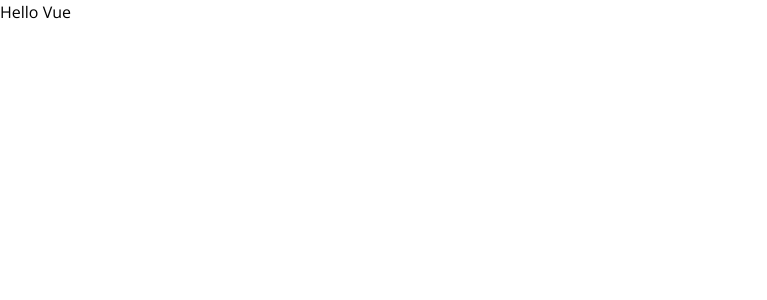
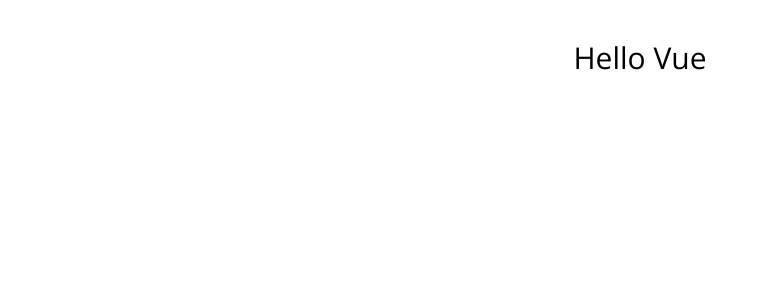
Before and after one commit to Jaz79Tico23/job-search, a Vue app: page / in a window 1280 px wide. Shown: the top 300 px of the page, without its empty margins (0-767 px from the left). Built offline with nearby package versions, Linux system fonts and the light colour scheme.

Commit message:
installed and tested tailwindcss intellisense

```diff
--- a/src/App.vue
+++ b/src/App.vue
@@ -1,5 +1,5 @@
 <template>
-  <h1>Hello Vue</h1>
+  <h1 class="mt-10 text-3xl text-center">Hello Vue</h1>
 </template>
 
 <script>
```
